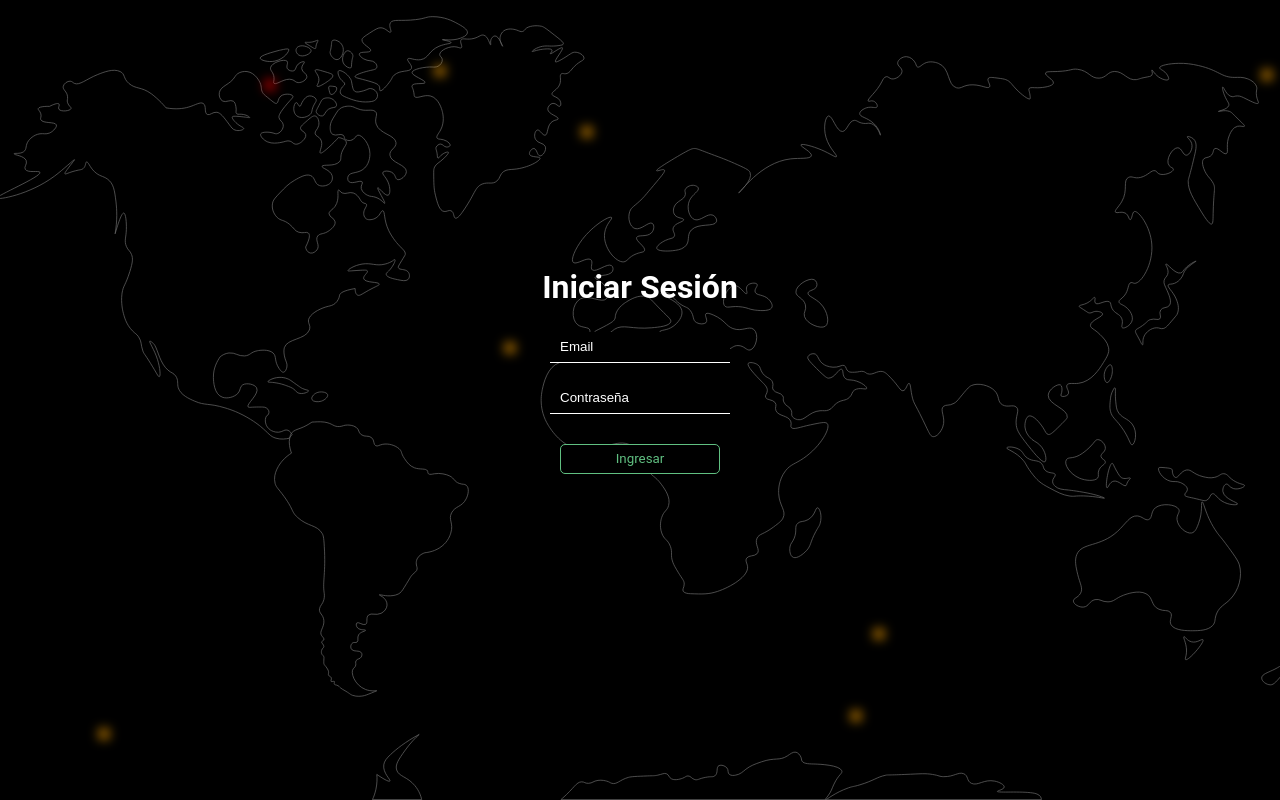
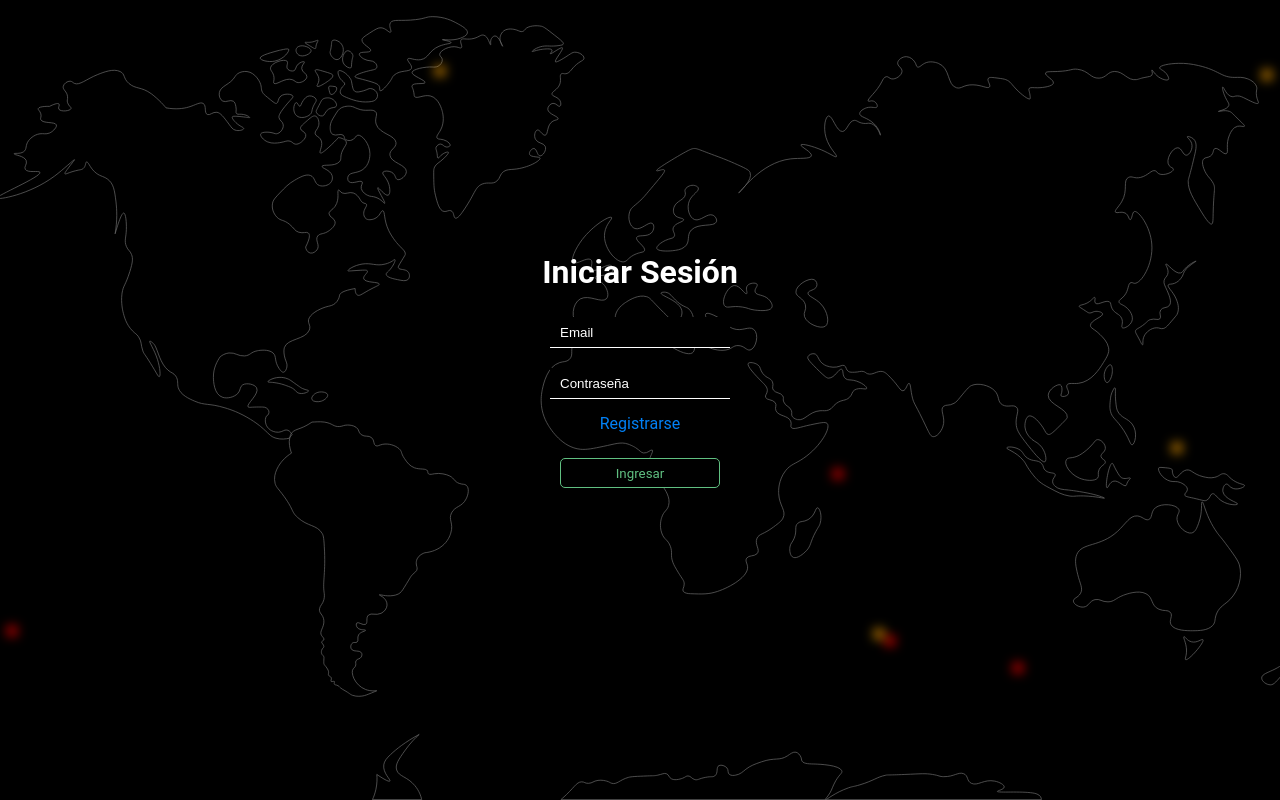
Before and after one commit to NicolasSalinasR/lab1-dba-grupo-4, a Nuxt app in the folder frontend/: page /login in a window 1280 px wide. Built offline with nearby package versions, Linux system fonts and the light colour scheme.

Commit message:
Conexión de login con register-Frontend

```diff
--- a/frontend/pages/login.vue
+++ b/frontend/pages/login.vue
@@ -10,7 +10,11 @@
             <form @submit.prevent="login" class="formLogin">
                 <input type="text" v-model="email" placeholder="Email">
                 <input type="password" v-model="password" placeholder="Contraseña">
+                <div class="register"   @click="$router.push(`/register`);" >
+                    <a>Registrarse</a>
+                </div>
                 <button type="submit">Ingresar</button>
+
             </form>
         </div>
     </main>
@@ -164,4 +168,8 @@ form button:hover {
     filter: blur(6px);
     transition: all 3s;
 }
+
+.register {
+    color: #0281F6
+}
 </style>
```
